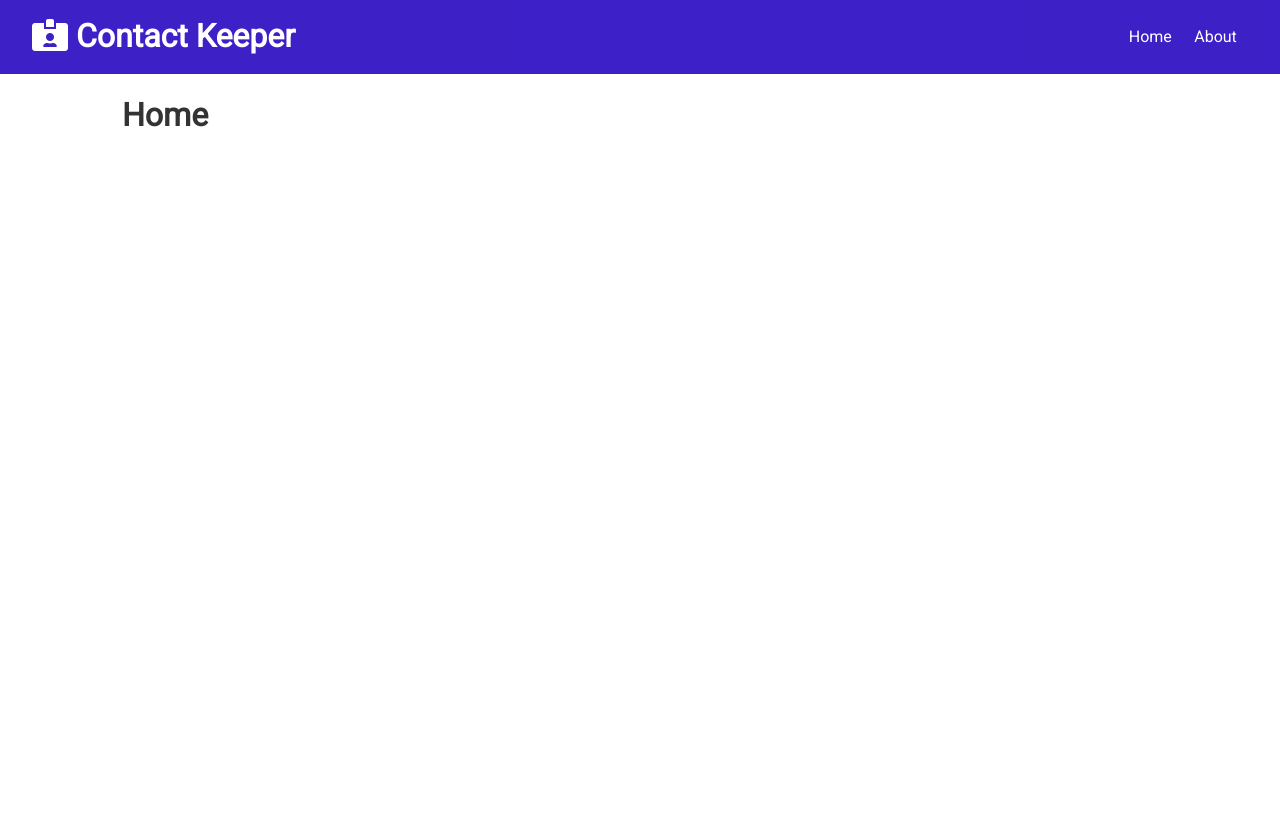
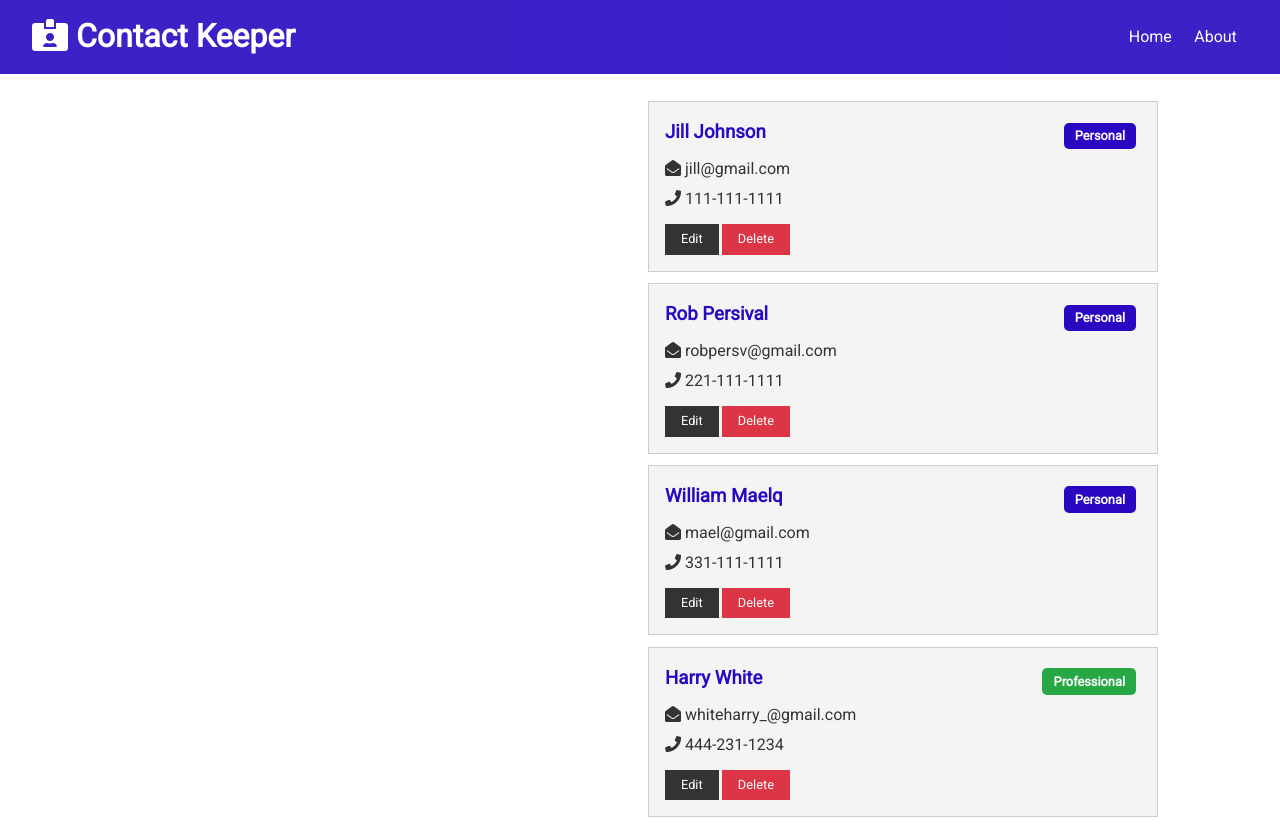
Before and after one commit to tdoval/contact-keeper, a React (Create React App) app in the folder client/: page / in a window 1280 px wide. Before the commit the page ends 800 px from the top, so only its background shows below. Built offline with nearby package versions, Linux system fonts and the light colour scheme.

Commit message:
Contact&Contact Item Components

```diff
--- /dev/null
+++ b/client/src/components/contacts/ContactItem.js
@@ -0,0 +1,44 @@
+import React from 'react';
+import PropTypes from 'prop-types';
+
+const ContactItem = ({ contact }) => {
+  const { id, name, email, phone, type } = contact;
+  return (
+    <div className='card bg-light'>
+      <h3 className='text-primary text-left'>
+        {name}{' '}
+        <span
+          style={{ float: 'right' }}
+          className={
+            'badge ' +
+            (type === 'professional' ? 'badge-success' : 'badge-primary')
+          }
+        >
+          {type.charAt(0).toUpperCase() + type.slice(1)}
+        </span>
+      </h3>
+      <ul className='list'>
+        {email && (
+          <li>
+            <i className='fas fa-envelope-open'></i> {email}
+          </li>
+        )}
+        {phone && (
+          <li>
+            <i className='fas fa-phone'></i> {phone}
+          </li>
+        )}
+      </ul>
+      <p>
+        <button className='btn btn-dark btn-sm'>Edit</button>
+        <button className='btn btn-danger btn-sm'>Delete</button>
+      </p>
+    </div>
+  );
+};
+
+ContactItem.propTypes = {
+  contat: PropTypes.object.isRequired,
+};
+
+export default ContactItem;
--- /dev/null
+++ b/client/src/components/contacts/Contacts.js
@@ -0,0 +1,19 @@
+import React, { Fragment, useContext } from 'react';
+import ContactItem from './ContactItem';
+import ContactContext from '../../context/contact/ContactContext';
+
+export const Contacts = () => {
+    const contactContext = useContext(ContactContext);
+
+    const { contacts } = contactContext;
+
+    return (
+        <Fragment>
+            {contacts.map((contact) => (
+                <ContactItem key={contact.id} contact={contact} />
+            ))}
+        </Fragment>
+    );
+};
+
+export default Contacts;
--- a/client/src/components/pages/Home.js
+++ b/client/src/components/pages/Home.js
@@ -1,11 +1,19 @@
-import React from 'react'
+import React from 'react';
+import Contacts from '../contacts/Contacts';
 
 export const Home = () => {
     return (
-        <div>
-            <h1>Home</h1>
+        <div className='grid-2'>
+            <div>
+                {/**
+                 * Contact Form
+                 */}
+            </div>
+            <div>
+                <Contacts />
+            </div>
         </div>
-    )
-}
+    );
+};
 
-export default Home
+export default Home;
--- a/client/src/context/contact/ContactState.js
+++ b/client/src/context/contact/ContactState.js
@@ -1,7 +1,7 @@
 import React, { useReducer } from 'react';
 import uuid from 'uuid';
-import ContactContext from './contactContext';
-import contactReducer from './ContactReducer';
+import ContactContext from './ContactContext';
+import ContactReducer from './ContactReducer';
 import {
     ADD_CONTACT,
     DELETE_CONTACT,
@@ -47,7 +47,7 @@ const ContactState = props => {
         ]
     };
 
-    const [state, dispatch] = useReducer(contactReducer, initialState);
+    const [state, dispatch] = useReducer(ContactReducer, initialState);
 
     /*********************
      * *******************
```
